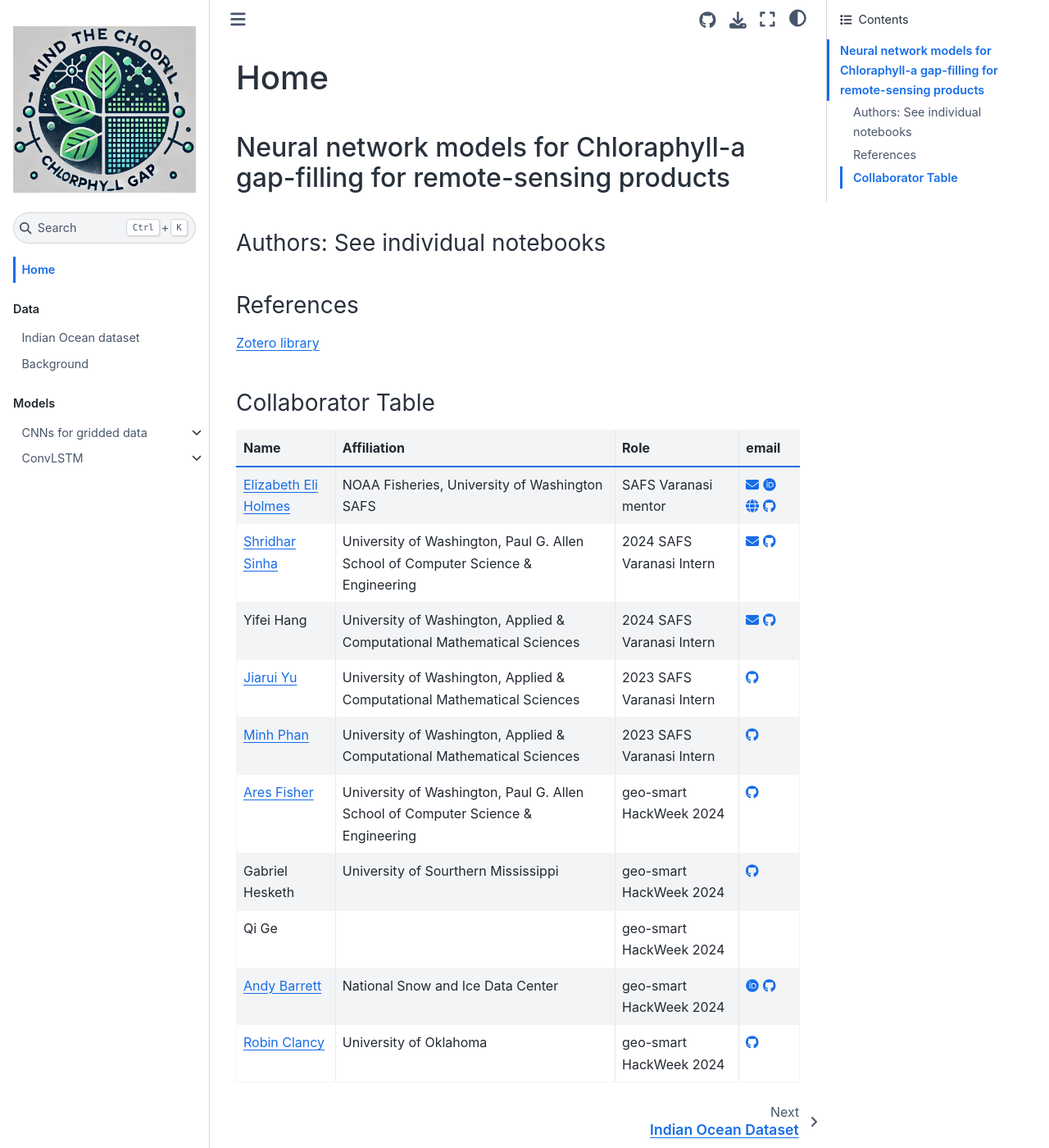
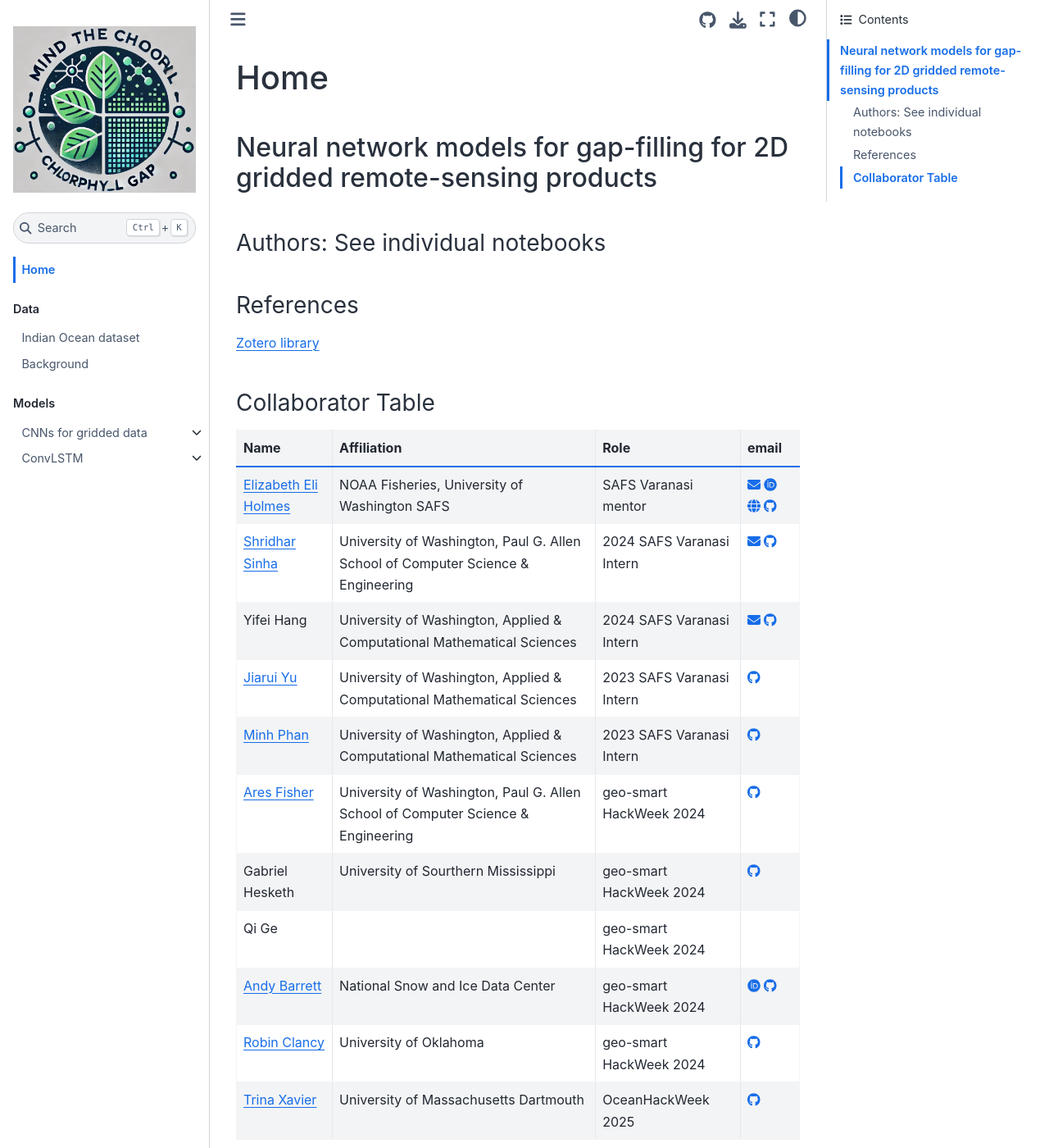
Before and after one commit to ocean-satellite-tools/mind-the-chl-gap, a Jupyter Book: the page built from book/intro.md, in a window 1280 px wide and 1400 px high. Shown: the whole window at 82% size. Built offline with Jupyter Book 1.0.4 settings and Sphinx 7.4.7 and the Sphinx Book theme 1.1.4, drawn with Linux system fonts in a browser that asks for light colours; pages that are not in the unit, such as notebooks, are missing from menus.

Commit message:
Update intro.md

```diff
--- a/book/intro.md
+++ b/book/intro.md
@@ -1,6 +1,6 @@
 # Home
 
-## Neural network models for Chloraphyll-a gap-filling for remote-sensing products
+## Neural network models for gap-filling for 2D gridded remote-sensing products
 
 ### Authors: See individual notebooks
 
@@ -21,4 +21,5 @@
 | Gabriel Hesketh | University of Sourthern Mississippi | geo-smart HackWeek 2024 | [<i class="fa-brands fa-github"></i>](https://github.com/GheskethUSM) |
 | Qi Ge | | geo-smart HackWeek 2024 | |
 | [Andy Barrett](https://nsidc.org/about/about-nsidc/what-we-do/our-people/andrew_barrett) | National Snow and Ice Data Center | geo-smart HackWeek 2024 | [<i class="fa-brands fa-orcid"></i>](https://orcid.org/0000-0003-4394-5445) [<i class="fa-brands fa-github"></i>](https://github.com/andypbarrett) |
-| [Robin Clancy](https://www.linkedin.com/in/robin-clancy/) | University of Oklahoma | geo-smart HackWeek 2024 | [<i class="fa-brands fa-github"></i>](https://github.com/robin-clancy) |
+| [Robin Clancy](https://www.linkedin.com/in/robin-clancy/) | University of Oklahoma | geo-smart HackWeek 2024 | [<i class="fa-brands fa-github"></i>](https://github.com/robin-clan) |
+| [Trina Xavier](https://www.linkedin.com/in/trina-xavier-2ab070201/) | University of Massachusetts Dartmouth| OceanHackWeek 2025 | [<i class="fa-brands fa-github"></i>](https://github.com/trinaxavier2001) |
```
